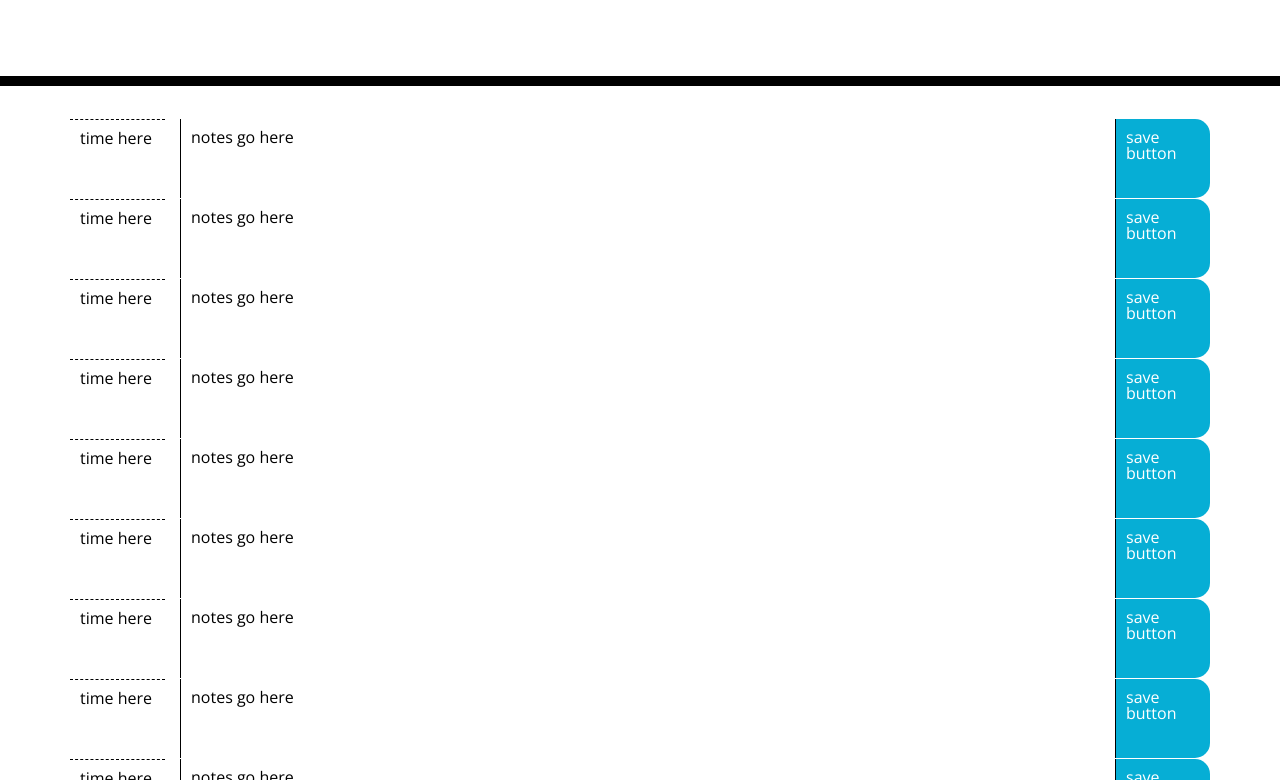
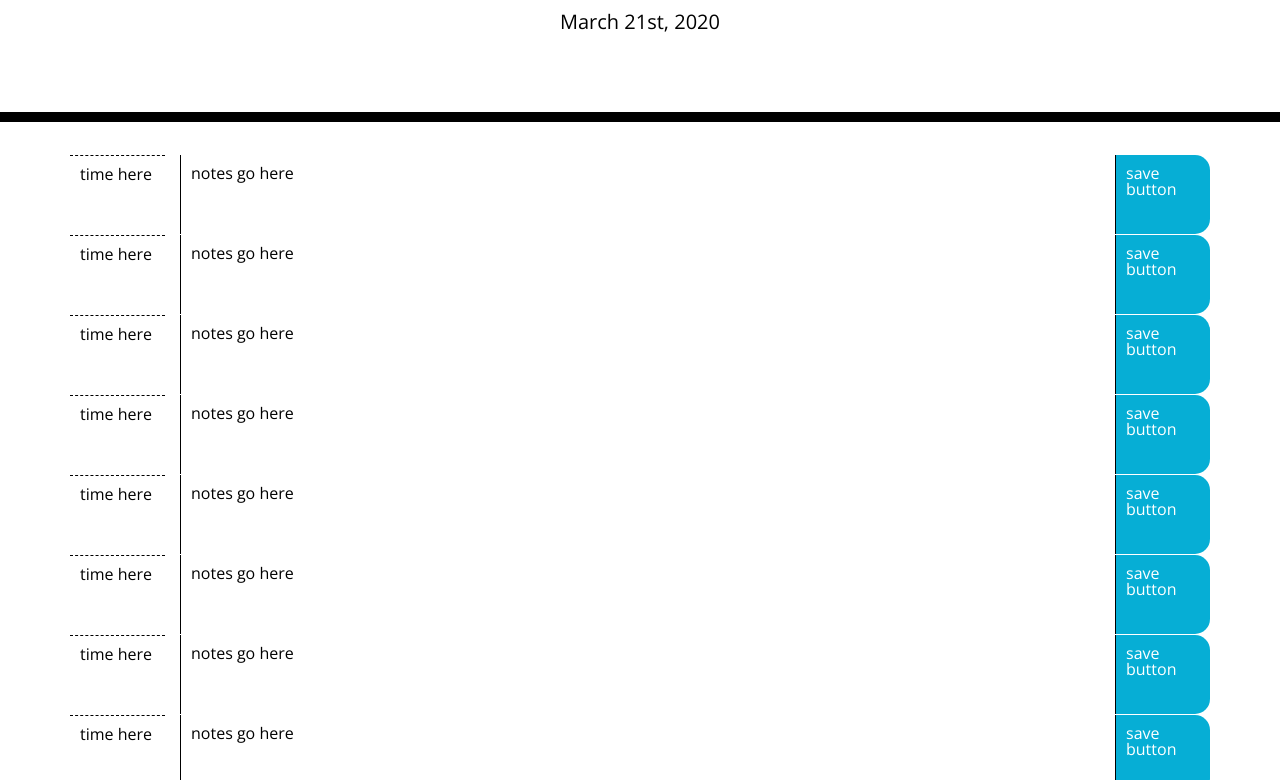
Before and after one commit to beckyazehr/Work-Day-Scheduler, a plain HTML site: page index.html in a window 1280 px wide. Shown: the part 182-962 px from the top of the page. Drawn offline with nearby package versions, Linux system fonts and the light colour scheme.

Commit message:
Added date in header

```diff
--- a/index.html
+++ b/index.html
@@ -77,7 +77,9 @@
       </div>
     </div>
 
+
     <script src="https://code.jquery.com/jquery-3.4.1.min.js"></script>
     <script src="https://cdnjs.cloudflare.com/ajax/libs/moment.js/2.24.0/moment.min.js"></script>
+    <script src="script.js"></script>
   </body>
 </html>
--- /dev/null
+++ b/script.js
@@ -0,0 +1,13 @@
+$(document).ready(function() {
+//var time = moment().format('MMMM Do YYYY, h:mm:ss a');
+
+//$("#currentDay").append(time);
+//moment().format('MMMM Do YYYY, h:mm:ss a');
+
+function update() {
+    $("#currentDay").html(moment().format('MMMM Do, YYYY'));
+}
+
+setInterval(update, 1000);
+
+})
```
